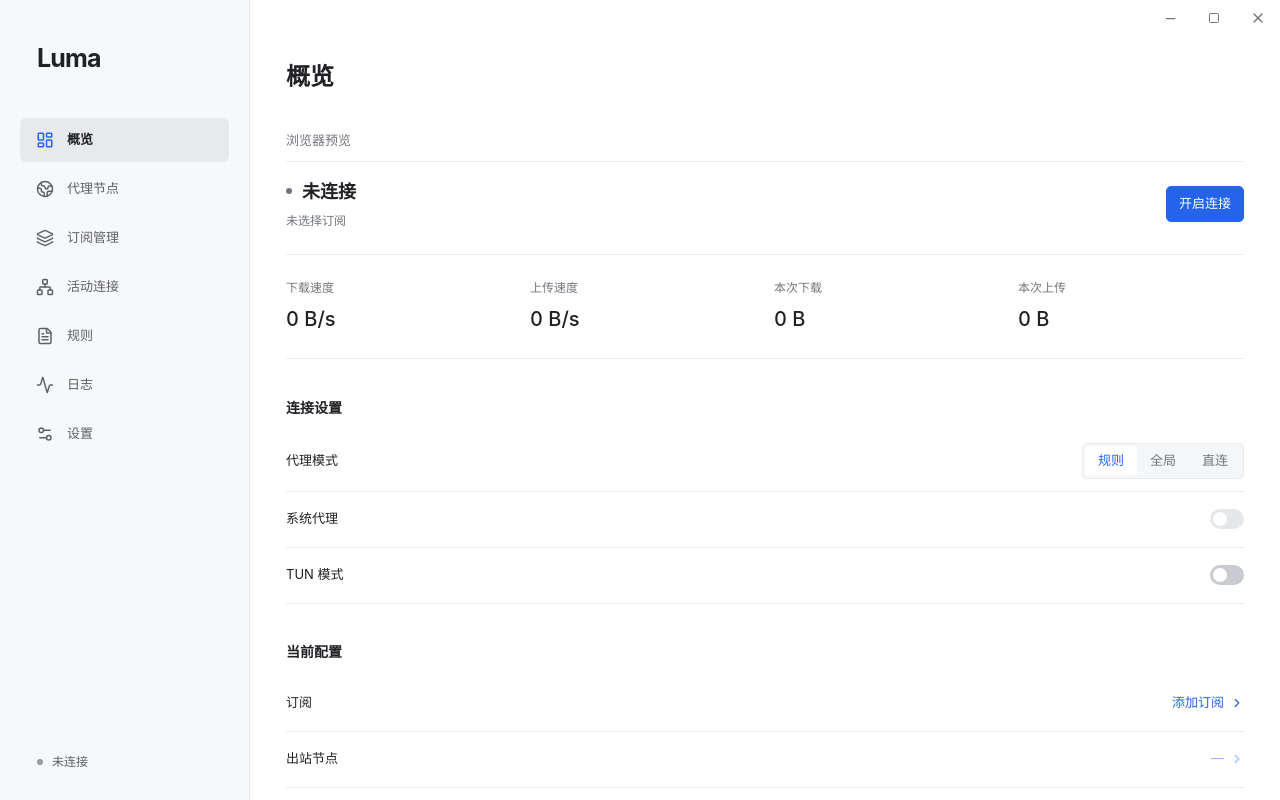
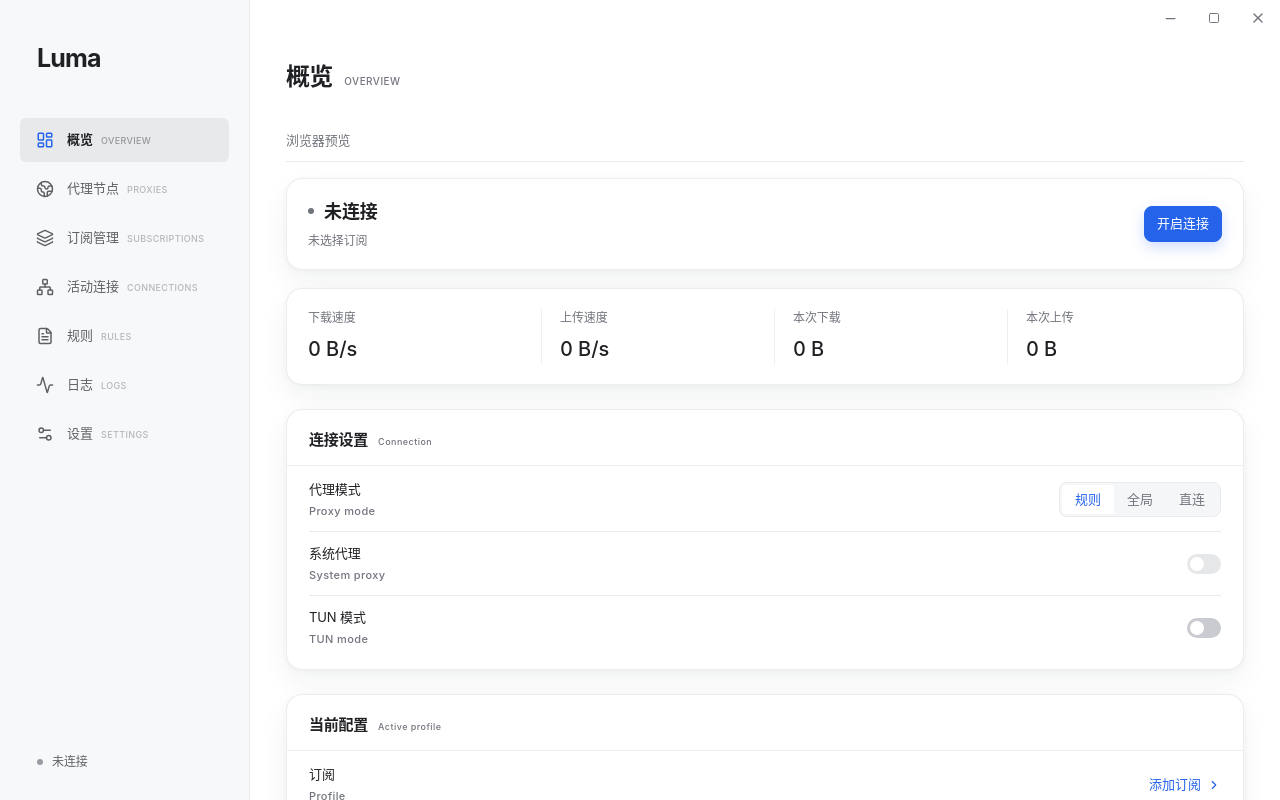
Before and after one commit to Nilarf2/luma-proxy, a React (Vite) app: page / in a window 1280 px wide. Shown: the top 800 px of the page. Built offline with nearby package versions, Linux system fonts and the light colour scheme.

Commit message:
feat(ui): add tactile setting cards and bilingual type

```diff
--- a/src/main.jsx
+++ b/src/main.jsx
@@ -11,6 +11,9 @@
 const defaultCore = { mixedPort: 0, httpPort: 0, socksPort: 0, allowLan: false, ipv6: false, logLevel: 'info', bypass: '', tun: { enabled: false, stack: 'mixed', autoRoute: true, strictRoute: false, mtu: 1500, routeExcludeAddress: [] }, dns: { enabled: true, enhancedMode: 'fake-ip', nameserver: [], fallback: [], fakeIpFilter: [] } };
 const initial = { profiles: [], activeId: null, running: false, systemProxy: false, mode: 'rule', closeToTray: true, launchAtLogin: false, startupCheck: true, busy: false, version: '', appearance: defaultAppearance, core: defaultCore, health: { checking: false, checkedAt: null, status: 'idle', items: [] } };
 const pages = [ ['overview', '概览', LayoutDashboard], ['proxies', '代理节点', Globe2], ['profiles', '订阅管理', Layers3], ['connections', '活动连接', Network], ['rules', '规则', FileText], ['logs', '日志', Activity], ['settings', '设置', Settings2] ];
+const pageEnglish = { overview: 'Overview', proxies: 'Proxies', profiles: 'Subscriptions', connections: 'Connections', rules: 'Rules', logs: 'Logs', settings: 'Settings' };
+const sectionEnglish = { '连接设置': 'Connection', '当前配置': 'Active profile', '规则与代理提供者': 'Rules & providers', '工具': 'Tools', '外观': 'Appearance', '运行记录': 'Activity', '托盘': 'Tray', '常规': 'General', '配置覆写': 'Overrides', '启动检查': 'Startup check', '关于': 'About', '界面': 'Interface', '网络': 'Network', 'TUN': 'TUN', 'DNS': 'DNS', '延迟测试': 'Latency', '备份': 'Backup', '更新': 'Updates', '隐私': 'Privacy' };
+const labelEnglish = { '代理模式': 'Proxy mode', '系统代理': 'System proxy', 'TUN 模式': 'TUN mode', '管理员权限': 'Administrator access', '订阅': 'Profile', '出站节点': 'Outbound', '启动检查': 'Startup check', '流量与内存记录': 'Traffic & memory history', '托盘图标': 'Tray icon', '开机启动': 'Launch at login', '启动后自动连接': 'Connect on launch', '启动时最小化': 'Start minimized', '关闭窗口时保持运行': 'Keep running when closed', '关闭窗口时释放界面内存': 'Release UI memory', '连接时开启系统代理': 'Enable proxy on connect', '通知': 'Notifications', '系统代理守护': 'Proxy guard', '网络变化时重新连接': 'Reconnect on network change', '外观模式': 'Appearance mode', '预设配色': 'Presets', '强调色': 'Accent color', '自定义侧栏颜色': 'Custom sidebar', '侧栏颜色': 'Sidebar color', '混合端口': 'Mixed port', 'HTTP 端口': 'HTTP port', 'SOCKS 端口': 'SOCKS port', '允许局域网连接': 'Allow LAN', 'IPv6': 'IPv6', '日志级别': 'Log level', '系统代理类型': 'Proxy type', '系统代理绕过': 'Proxy bypass', '启用 TUN': 'Enable TUN', '协议栈': 'Stack', '自动路由': 'Auto route', '严格路由': 'Strict route', '排除路由地址': 'Excluded routes', '启用 DNS': 'Enable DNS', 'DNS 模式': 'DNS mode', 'DNS 服务器': 'DNS servers', '备用 DNS 服务器': 'Fallback DNS', 'Fake IP 过滤': 'Fake IP filter', '缓存': 'Cache', '测试地址': 'Test URL', '超时（毫秒）': 'Timeout (ms)', '自动测试间隔（分钟）': 'Test interval (min)', 'Luma': 'Luma', 'Mihomo': 'Mihomo', '许可证': 'License', '退出': 'Quit' };
 const palettes = [ ['纯白', '#2563eb', null], ['蓝色', '#2563eb', '#edf3fc'], ['绿色', '#16734b', '#edf6f0'], ['紫色', '#7652c7', '#f3effb'], ['石墨', '#444b59', '#eef0f3'] ];
 const bytes = value => { const n = Math.max(0, Number(value) || 0); const i = n ? Math.min(4, Math.floor(Math.log(n) / Math.log(1024))) : 0; return `${(n / 1024 ** i).toFixed(i ? 1 : 0)} ${['B', 'KB', 'MB', 'GB', 'TB'][i]}`; };
 const date = value => value ? new Date(value).toLocaleString('zh-CN') : '—';
@@ -24,8 +27,8 @@
 
 function Toggle({ checked, onChange, disabled, label }) { return <button type="button" className={`toggle ${checked ? 'on' : ''}`} role="switch" aria-label={label} aria-checked={!!checked} disabled={disabled} onClick={() => onChange(!checked)}><span /></button>; }
 function Button({ children, primary, danger, icon: Icon, ...props }) { return <button type="button" className={`button${primary ? ' primary' : ''}${danger ? ' danger' : ''}`} {...props}>{Icon && <Icon size={15} />}{children}</button>; }
-function Row({ label, children, note }) { return <div className="setting-row"><div className="setting-label"><span>{label}</span>{note && <small>{note}</small>}</div><div className="setting-control">{children}</div></div>; }
-function Section({ title, children, actions }) { return <section className="section"><div className="section-title"><h2>{title}</h2>{actions}</div>{children}</section>; }
+function Row({ label, children, note }) { const english = labelEnglish[label]; return <div className="setting-row"><div className="setting-label"><span>{label}</span>{english && <small className="bilingual-en">{english}</small>}{note && <small>{note}</small>}</div><div className="setting-control">{children}</div></div>; }
+function Section({ title, children, actions }) { const english = sectionEnglish[title]; return <section className="section"><div className="section-title"><h2><span>{title}</span>{english && <span className="bilingual-en">{english}</span>}</h2>{actions}</div>{children}</section>; }
 function Empty({ children, action }) { return <div className="empty"><p>{children}</p>{action}</div>; }
 function SearchField({ value, onChange, label }) { return <div className="search-field"><Search size={15} /><input aria-label={label} placeholder={label} value={value} onChange={e => onChange(e.target.value)} />{value && <button type="button" className="icon-button" aria-label="清除搜索" onClick={() => onChange('')}><X size={14} /></button>}</div>; }
 function Modal({ title, children, onClose, busy, wide }) { useEffect(() => { const handler = e => { if (e.key === 'Escape' && !busy) onClose(); }; window.addEventListener('keydown', handler); return () => window.removeEventListener('keydown', handler); }, [busy, onClose]); return <div className="modal-backdrop" onClick={() => !busy && onClose()}><section className={`modal ${wide ? 'wide' : ''}`} role="dialog" aria-modal="true" aria-label={title} onClick={e => e.stopPropagation()}><div className="modal-heading"><h2>{title}</h2><button className="icon-button" disabled={busy} aria-label={`关闭${title === '添加订阅' ? '导入' : title}`} onClick={onClose}><X size={18} /></button></div>{children}</section></div>; }
@@ -100,9 +103,9 @@
   };
   const providerEntries = Array.isArray(rules.providers) ? rules.providers : Object.entries(rules.providers || {}).flatMap(([type, value]) => ['proxies', 'rules'].includes(type) && value && typeof value === 'object' ? Object.entries(value).map(([name, data]) => ({ name, type, ...data })) : [{ name: type, ...value }]);
   return <div className={`app-shell${dragging ? ' importing-drop' : ''}`} onDragOver={event => { if (page === 'profiles' || modal?.type === 'import') { event.preventDefault(); if (!state.busy && !importing) { event.dataTransfer.dropEffect = 'copy'; setDragging(true); } } }} onDragLeave={event => { if (!event.currentTarget.contains(event.relatedTarget)) setDragging(false); }} onDrop={dropImport}>
-    <aside className="sidebar"><div className="brand">Luma</div><nav aria-label="主导航">{orderedPages(appearance).filter(([id]) => id === 'settings' || !(appearance.hiddenNav || []).includes(id)).map(([id, name, Icon]) => <button key={id} className={`nav-item ${page === id ? 'active' : ''}`} aria-label={name} onClick={() => setPage(id)}><Icon size={18} /><span>{name}</span>{id === 'connections' && stats.connections.length > 0 && <small>{stats.connections.length}</small>}</button>)}</nav><div className="sidebar-bottom"><div className="sidebar-status"><span className={`status-dot ${state.running ? 'online' : ''}`} />{state.running ? '内核运行中' : '未连接'}</div><span className="version">{state.version && `v${state.version}`}</span></div></aside>
+    <aside className="sidebar"><div className="brand">Luma</div><nav aria-label="主导航">{orderedPages(appearance).filter(([id]) => id === 'settings' || !(appearance.hiddenNav || []).includes(id)).map(([id, name, Icon]) => <button key={id} className={`nav-item ${page === id ? 'active' : ''}`} aria-label={name} onClick={() => setPage(id)}><Icon size={18} /><span className="nav-copy"><span>{name}</span><small aria-hidden="true">{pageEnglish[id]}</small></span>{id === 'connections' && stats.connections.length > 0 && <small>{stats.connections.length}</small>}</button>)}</nav><div className="sidebar-bottom"><div className="sidebar-status"><span className={`status-dot ${state.running ? 'online' : ''}`} />{state.running ? '内核运行中' : '未连接'}</div><span className="version">{state.version && `v${state.version}`}</span></div></aside>
     <div className="main-shell"><div className="titlebar"><div className="drag-region" /><div className="window-actions"><button aria-label="最小化" onClick={() => run('window', 'minimize')}><Minus size={15} /></button><button aria-label="最大化" onClick={() => run('window', 'maximize')}><Square size={12} /></button><button className="close-window" aria-label="关闭" onClick={() => run('window', 'close')}><X size={16} /></button></div></div>
-      <main><header className="page-header"><h1>{pages.find(p => p[0] === page)[1]}</h1>{state.busy && <span className="muted busy"><Loader2 size={14} className="spin" />处理中</span>}</header>
+      <main><header className="page-header"><h1><span>{pages.find(p => p[0] === page)[1]}</span><small aria-hidden="true">{pageEnglish[page]}</small></h1>{state.busy && <span className="muted busy"><Loader2 size={14} className="spin" />处理中</span>}</header>
         {!api && <div className="notice">浏览器预览</div>}
         {page === 'overview' && <>
           <div className="connection-bar"><div><h2><span className={`status-dot ${state.running ? 'online' : ''}`} />{state.running ? (state.systemProxy ? '已连接' : '内核运行中') : '未连接'}</h2><span className="muted">{activeProfile?.name || '未选择订阅'}</span></div><Button primary={!state.running} disabled={state.busy} onClick={() => state.activeId ? run('toggle') : setModal({ type: 'import' })}>{state.running ? '断开连接' : '开启连接'}</Button></div>
--- a/src/style.css
+++ b/src/style.css
@@ -14,3 +14,145 @@
 .importing-drop main{outline:2px solid var(--accent);outline-offset:-10px}.importing-drop .modal{outline:2px solid var(--accent);outline-offset:4px}.settings-details .setting-control select{max-width:100%}.settings-details>.setting-row{margin-top:8px}
 
 .node-entry{display:flex;align-items:center;border-bottom:1px solid var(--line);gap:8px}.node-entry .node-row{border-bottom:0;min-width:0;flex:1}.node-test{flex-shrink:0;margin-right:4px}
+
+/* Quiet depth: cards and type scale keep the white canvas airy while giving each setting group a physical surface. */
+:root {
+  --card-radius: 16px;
+  --card-shadow: 0 12px 30px rgba(22, 28, 45, .055), 0 2px 6px rgba(22, 28, 45, .035);
+  --card-shadow-hover: 0 16px 36px rgba(22, 28, 45, .085), 0 3px 8px rgba(22, 28, 45, .045);
+  --font-ui: "Avenir Next", "Segoe UI Variable", "SF Pro Text", "Noto Sans CJK SC", "Microsoft YaHei UI", sans-serif;
+}
+body {
+  font-family: var(--font-ui);
+  letter-spacing: -.008em;
+}
+h1, h2, .brand, .button, .nav-item, input, select, textarea {
+  font-family: var(--font-ui);
+}
+h1 {
+  display: flex;
+  align-items: baseline;
+  gap: 12px;
+  letter-spacing: -.035em;
+}
+h1 > small, .bilingual-en, .nav-copy small {
+  color: var(--muted);
+  font-size: 10px;
+  font-weight: 450;
+  letter-spacing: .045em;
+  text-transform: uppercase;
+}
+.bilingual-en {
+  display: block;
+  margin-top: 3px;
+  letter-spacing: .035em;
+  text-transform: none;
+}
+.nav-copy {
+  display: flex;
+  align-items: baseline;
+  gap: 8px;
+  min-width: 0;
+}
+.nav-copy small {
+  font-size: 9px;
+  opacity: .7;
+  letter-spacing: .04em;
+}
+[data-theme="dark"] {
+  --card-shadow: 0 14px 34px rgba(0, 0, 0, .24), 0 2px 7px rgba(0, 0, 0, .18);
+  --card-shadow-hover: 0 18px 40px rgba(0, 0, 0, .3), 0 3px 9px rgba(0, 0, 0, .2);
+}
+.section {
+  margin-bottom: 24px;
+  padding: 4px 22px 10px;
+  background: var(--surface);
+  border: 1px solid color-mix(in srgb, var(--line) 86%, transparent);
+  border-radius: var(--card-radius);
+  box-shadow: var(--card-shadow);
+  overflow: hidden;
+  transition: box-shadow 180ms ease, border-color 180ms ease;
+}
+.section:hover {
+  border-color: color-mix(in srgb, var(--line) 68%, var(--accent));
+  box-shadow: var(--card-shadow-hover);
+}
+.section-title {
+  min-height: 52px;
+  margin: 0 -22px 2px;
+  padding: 14px 22px 12px;
+  border-bottom: 1px solid color-mix(in srgb, var(--line) 78%, transparent);
+}
+.section-title h2 {
+  display: flex;
+  align-items: baseline;
+  gap: 10px;
+  font-size: 15px;
+  letter-spacing: -.015em;
+}
+.section-title h2 .bilingual-en {
+  display: inline;
+  margin: 0;
+  font-size: 9px;
+  letter-spacing: .05em;
+}
+.setting-row:last-child {
+  border-bottom: 0;
+}
+.connection-bar {
+  margin-bottom: 18px;
+  padding: 19px 21px;
+  background: var(--surface);
+  border: 1px solid color-mix(in srgb, var(--line) 86%, transparent);
+  border-radius: var(--card-radius);
+  box-shadow: var(--card-shadow);
+}
+.stats-grid {
+  margin-bottom: 24px;
+  padding: 20px 21px;
+  background: var(--surface);
+  border: 1px solid color-mix(in srgb, var(--line) 86%, transparent);
+  border-radius: var(--card-radius);
+  box-shadow: var(--card-shadow);
+}
+.stats-grid > div + div {
+  padding-left: 18px;
+  border-left: 1px solid color-mix(in srgb, var(--line) 78%, transparent);
+}
+.profile-row {
+  margin-bottom: 11px;
+  padding: 19px 20px;
+  background: var(--surface);
+  border: 1px solid color-mix(in srgb, var(--line) 86%, transparent);
+  border-radius: 14px;
+  box-shadow: var(--card-shadow);
+  transition: box-shadow 180ms ease, border-color 180ms ease, transform 180ms ease;
+}
+.profile-row:hover {
+  border-color: color-mix(in srgb, var(--line) 62%, var(--accent));
+  box-shadow: var(--card-shadow-hover);
+  transform: translateY(-1px);
+}
+.profile-row.selected {
+  border-color: color-mix(in srgb, var(--accent) 42%, var(--line));
+  box-shadow: 0 12px 30px color-mix(in srgb, var(--accent) 10%, transparent), var(--card-shadow);
+}
+.settings-details {
+  padding: 14px 0;
+}
+.modal {
+  border-radius: 16px;
+  box-shadow: 0 24px 70px rgba(22, 28, 45, .18), 0 4px 12px rgba(22, 28, 45, .08);
+}
+[data-theme="dark"] .modal {
+  box-shadow: 0 24px 70px rgba(0, 0, 0, .48), 0 4px 12px rgba(0, 0, 0, .3);
+}
+.button, input, select, textarea, .search-field, .segmented {
+  border-radius: 8px;
+}
+.button {
+  box-shadow: 0 1px 2px rgba(22, 28, 45, .035);
+}
+.button.primary {
+  box-shadow: 0 5px 14px color-mix(in srgb, var(--accent) 22%, transparent);
+}
```
